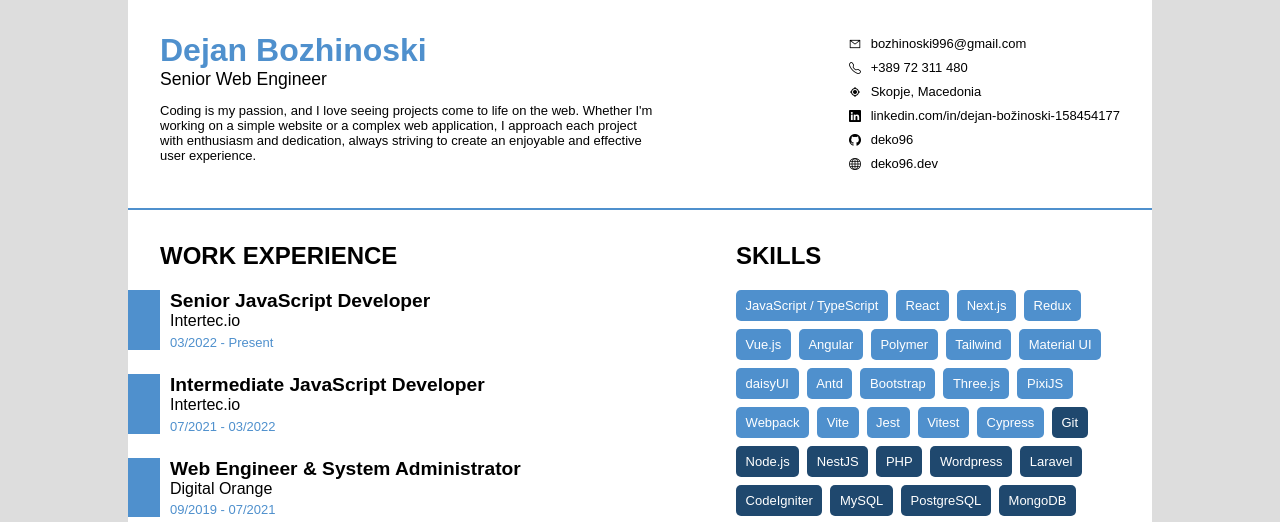
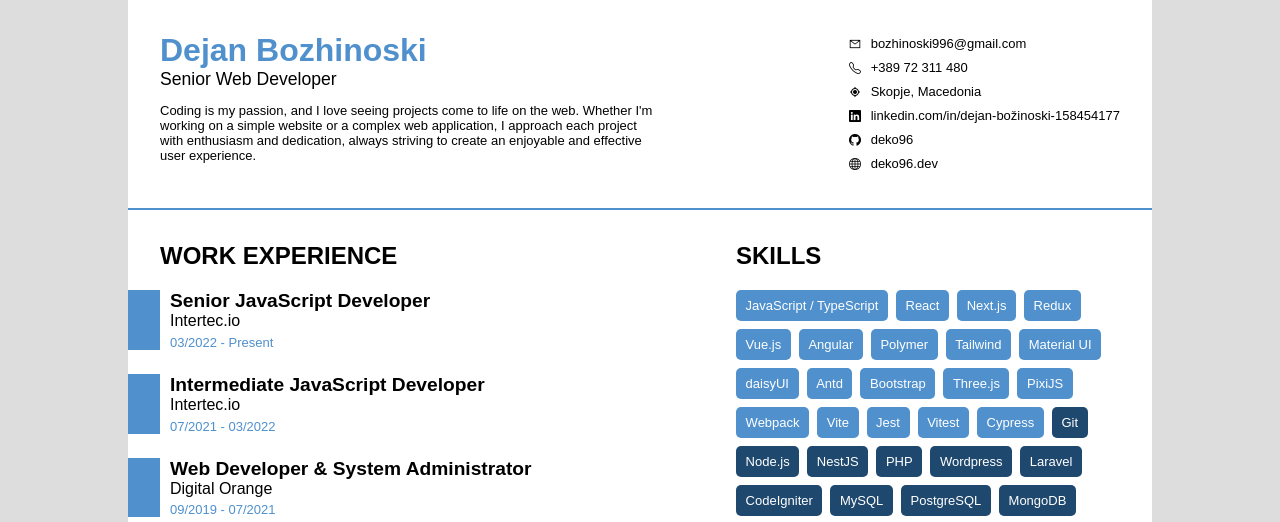
Before and after one commit to deko96/deko96.dev, a React (Create React App) app: page / in a window 1280 px wide. Shown: the top 522 px of the page. Built offline with nearby package versions, Linux system fonts and the light colour scheme.

Commit message:
Update header title & DO job title

```diff
--- a/public/data.json
+++ b/public/data.json
@@ -1,7 +1,7 @@
 {
   "header": {
     "headline": "Dejan Bozhinoski",
-    "title": "Senior Web Engineer",
+    "title": "Senior Web Developer",
     "intro": "Coding is my passion, and I love seeing projects come to life on the web. Whether I'm working on a simple website or a complex web application, I approach each project with enthusiasm and dedication, always striving to create an enjoyable and effective user experience.",
     "contacts": [
       {
@@ -62,7 +62,7 @@
         "endDate": "2022-03-01"
       },
       {
-        "title": "Web Engineer & System Administrator",
+        "title": "Web Developer & System Administrator",
         "company": {
           "name": "Digital Orange",
           "url": "https://digital-orange.com"
--- a/public/index.html
+++ b/public/index.html
@@ -4,7 +4,7 @@
     <meta charset="utf-8" />
     <link rel="icon" href="%PUBLIC_URL%/favicon.ico" />
     <meta name="viewport" content="width=device-width, initial-scale=1" />
-    <meta name="title" content="Dejan Bozhinoski | Web Engineer" />
+    <meta name="title" content="Dejan Bozhinoski | Senior Web Developer" />
     <meta
       name="description"
       content="Coding is my passion, and I love seeing projects come to life on the web. Whether I'm working on a simple website or a complex web application, I approach each project with enthusiasm and dedication, always striving to create an enjoyable and effective user experience."
```
